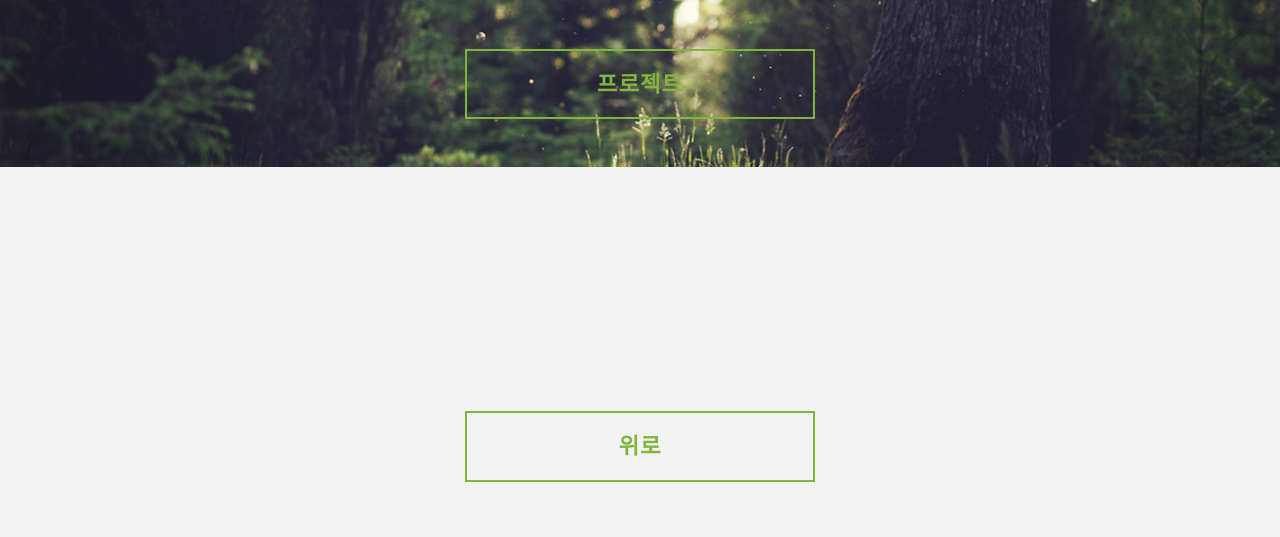
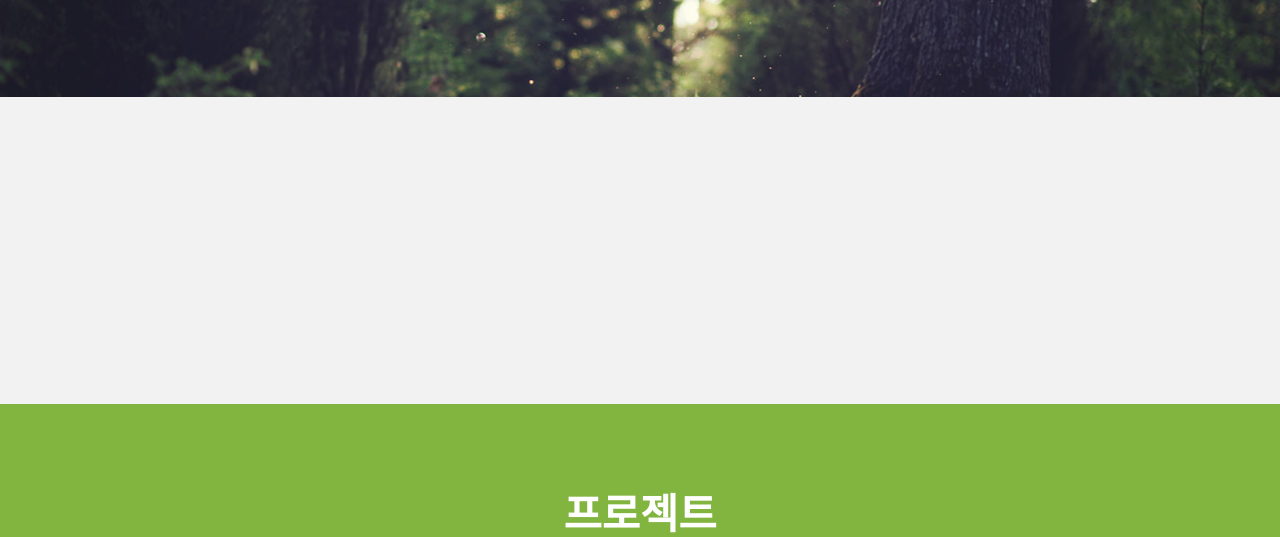
Before and after one commit to kdi0905/kdi0905.github.io, a plain HTML site: page index.html in a window 1280 px wide. Shown: the part 263-800 px from the top of the page. Drawn offline with nearby package versions, Linux system fonts and the light colour scheme.

Commit message:
css변경

```diff
--- a/index.html
+++ b/index.html
@@ -46,7 +46,7 @@
 					<section class="container">
 						<h2>포트폴리오</h2>
             <p>2020년 08월 24일 부터 html부터 시작해 만든 프로젝트 입니다.</p>
-            <a href="#team" class="button">프로젝트</a>
+
 					</section>
 				</div>
 
@@ -64,7 +64,7 @@
 						<div class="6u">
 							<h3></h3>
 							<p></p>
-							<a href="#" class="button">위로</a>
+
 						</div>
 					</div>
 				</section>
@@ -78,22 +78,26 @@
 						<div class="3u">
 							<a href="http://kdi0905.kro.kr/cash/" class=" image"><img src="images/placeholder.png"></a>
 							<h3>employees</h3>
-							<p>employees 프로젝트(구조:jsp방식)</p>
+							<p>employees 프로젝트
+                (구조:jsp방식)</p>
 						</div>
 						<div class="3u">
 							<a href="http://kdi0905.kro.kr/cash/" class=" image"><img src="images/placeholder.png" alt=""></a>
 							<h3>쇼핑몰</h3>
-							<p>쇼핑몰프로젝트(구조:모델 1방식)</p>
+							<p>쇼핑몰프로젝트
+                (구조:모델 1방식)</p>
 						</div>
 						<div class="3u">
 							<a href="http://kdi0905.kro.kr/cash/" class="image"><img src="images/placeholder.png" alt=""></a>
 							<h3>sakila</h3>
-							<p>sakila 프로젝트(구조:모델 2 방식)</p>
+							<p>sakila 프로젝트
+                (구조:모델 2 방식)</p>
 						</div>
 						<div class="3u">
 							<a href="http://kdi0905.kro.kr/cash/" class="image"><img src="images/placeholder.png" alt=""></a>
 							<h3>cashbook</h3>
-							<p>cashbook 프로젝트(구조:springboot)</p>
+							<p>cashbook 프로젝트
+                (구조:springboot)</p>
 						</div>
 					</div>
 				</section>
```
